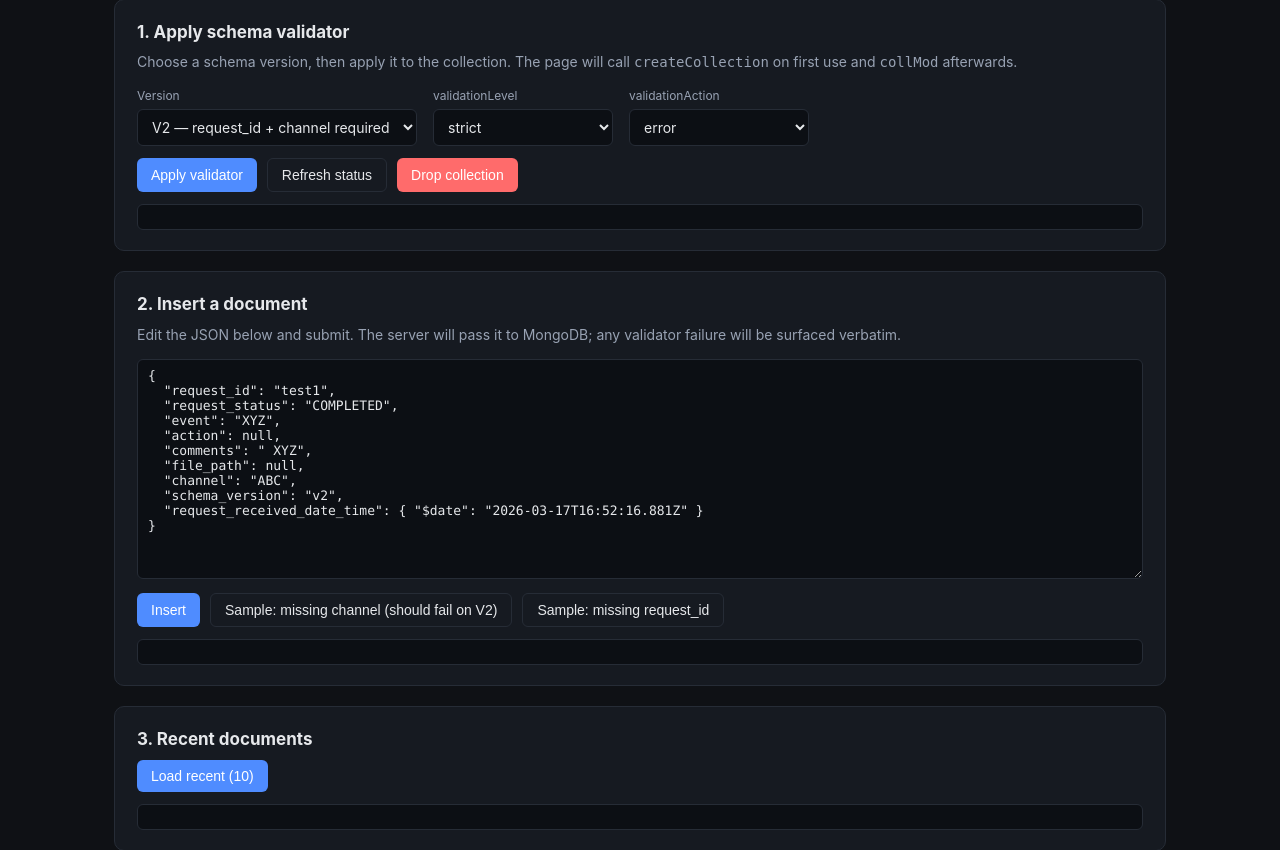
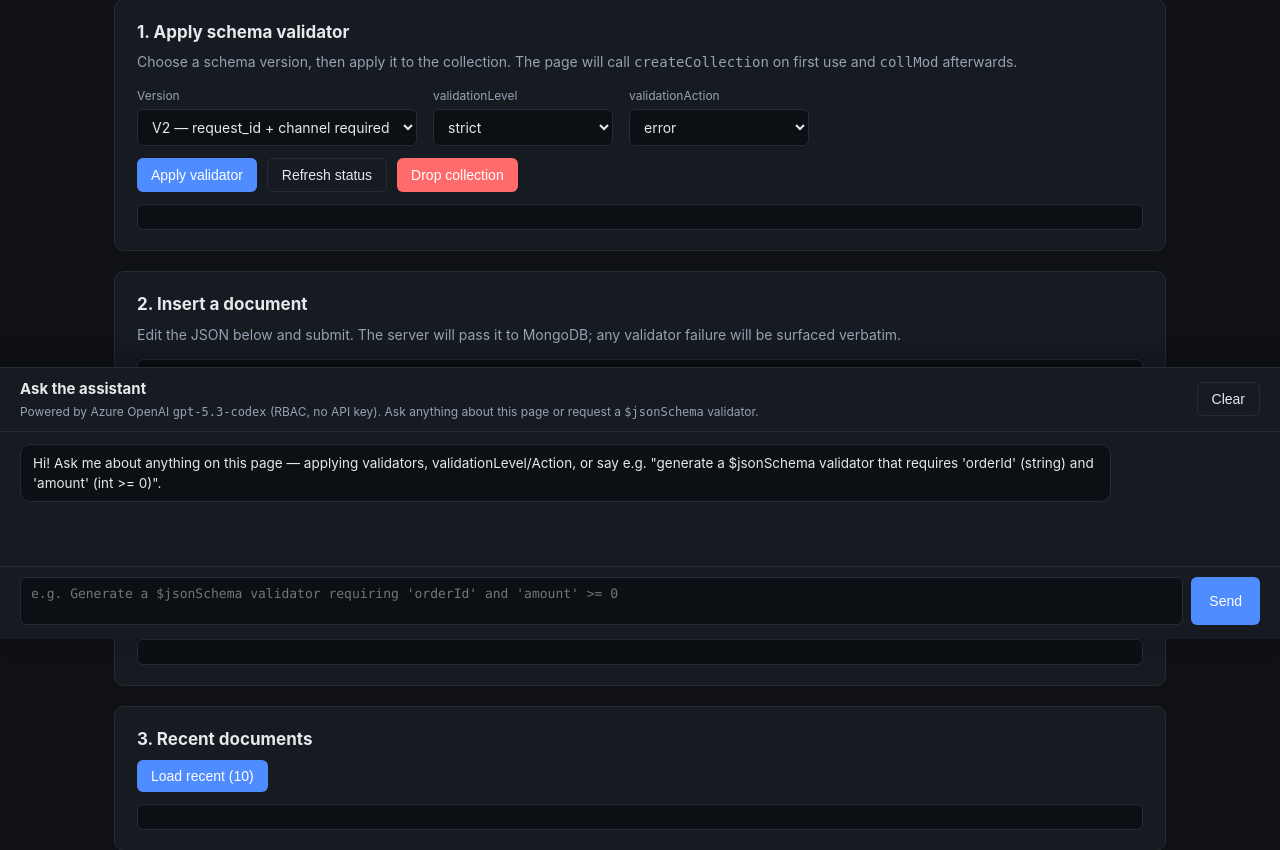
Before and after one commit to stukrstore/JsonValidator, a Flask app: page / in a window 1280 px wide. Shown: the part 161-1011 px from the top of the page. Run offline with Flask 3, Linux system fonts and the light colour scheme; data that the repository does not hold is empty.

Commit message:
feat: add AOAI gpt-5.3-codex chat assistant (RBAC, no key)
- New /api/chat backed by Azure OpenAI Responses API
- Uses DefaultAzureCredential -> bearer token (Cognitive Services OpenAI User
  role granted to the Container App system-assigned managed identity)
- Fixed bottom-1/3 chat panel in the UI; grounds answers in the
  DocumentDB $jsonSchema reference embedded in docs/jsonschema_reference.md
- Deploy script propagates AOAI_ENDPOINT/DEPLOYMENT/API_VERSION env vars

Co-authored-by: Copilot <223556219+Copilot@users.noreply.github.com>

````diff
--- a/app.py
+++ b/app.py
@@ -8,11 +8,25 @@ from flask import Flask, jsonify, render_template, request
 from pymongo import MongoClient
 from pymongo.errors import OperationFailure, PyMongoError
 
+try:
+    from azure.identity import DefaultAzureCredential, get_bearer_token_provider
+    from openai import AzureOpenAI
+    _AOAI_IMPORTS_OK = True
+except Exception as _aoai_imp_err:  # pragma: no cover
+    _AOAI_IMPORTS_OK = False
+    _AOAI_IMPORT_ERROR = str(_aoai_imp_err)
+
 load_dotenv()
 
 MONGODB_URI = os.environ.get("MONGODB_URI", "")
 MONGODB_DB = os.environ.get("MONGODB_DB", "jsonvalidator")
 MONGODB_COLLECTION = os.environ.get("MONGODB_COLLECTION", "requests")
+
+AOAI_ENDPOINT = os.environ.get(
+    "AOAI_ENDPOINT", "https://mskr-aoai-eastus.openai.azure.com/"
+)
+AOAI_DEPLOYMENT = os.environ.get("AOAI_DEPLOYMENT", "gpt-5.3-codex")
+AOAI_API_VERSION = os.environ.get("AOAI_API_VERSION", "2025-04-01-preview")
 
 app = Flask(__name__)
 app.secret_key = os.environ.get("FLASK_SECRET", "dev-secret")
@@ -362,5 +376,112 @@ def recent():
         return jsonify(ok=False, error=str(e)), 500
 
 
+# ---- Chat (Azure OpenAI, gpt-5.3-codex, RBAC via Managed Identity) ----
+
+_DOCS_PATH = os.path.join(os.path.dirname(__file__), "docs",
+                          "jsonschema_reference.md")
+try:
+    with open(_DOCS_PATH, "r", encoding="utf-8") as _fh:
+        _JSONSCHEMA_REFERENCE = _fh.read()
+except OSError:
+    _JSONSCHEMA_REFERENCE = ""
+
+_CHAT_SYSTEM_PROMPT = f"""You are an assistant embedded in the JsonValidator
+test page for Azure Cosmos DB for MongoDB (vCore) `$jsonSchema` validators.
+
+Your job is to:
+1. Answer the user's questions about the features shown on this page
+   (applying validators V1/V2, validationLevel, validationAction, schema
+   versioning workarounds, server-side vs client-side enforcement, etc.).
+2. When asked, generate a `$jsonSchema` validator (a JSON object suitable
+   for `db.createCollection({{validator: ...}})` or `collMod`).
+
+Ground every answer in the DocumentDB documentation below. If a user asks
+for an unsupported keyword (e.g. `oneOf`, `anyOf`, `enum`,
+`additionalProperties`, `patternProperties`, `allOf`, `not`,
+`dependencies`, `min/maxProperties`, `title`), point out that DocumentDB
+does not support it and suggest the documented workaround.
+
+Always return generated validators as a fenced ```json code block. Be
+concise. Reply in the language the user uses (Korean or English).
+
+----- DocumentDB $jsonSchema reference -----
+{_JSONSCHEMA_REFERENCE}
+----- end reference -----
+"""
+
+
+_aoai_client = None
+_aoai_error = None
+
+
+def aoai_client():
+    """Lazily build an AzureOpenAI client using RBAC (no API key)."""
+    global _aoai_client, _aoai_error
+    if _aoai_client is not None or _aoai_error is not None:
+        return _aoai_client
+    if not _AOAI_IMPORTS_OK:
+        _aoai_error = (
+            f"openai/azure-identity not installed: {_AOAI_IMPORT_ERROR}"
+        )
+        return None
+    try:
+        token_provider = get_bearer_token_provider(
+            DefaultAzureCredential(),
+            "https://cognitiveservices.azure.com/.default",
+        )
+        _aoai_client = AzureOpenAI(
+            azure_endpoint=AOAI_ENDPOINT,
+            api_version=AOAI_API_VERSION,
+            azure_ad_token_provider=token_provider,
+        )
+        return _aoai_client
+    except Exception as e:  # pragma: no cover
+        _aoai_error = f"failed to init AzureOpenAI: {e}"
+        return None
+
+
+@app.route("/api/chat", methods=["POST"])
+def chat():
+    payload = request.json or {}
+    history = payload.get("messages") or []
+    if not isinstance(history, list) or not history:
+        return jsonify(ok=False, error="messages must be a non-empty list"), 400
+
+    cleaned = []
+    for m in history[-12:]:
+        role = m.get("role")
+        content = m.get("content")
+        if role in ("user", "assistant") and isinstance(content, str) and content.strip():
+            cleaned.append({"role": role, "content": content[:4000]})
+    if not cleaned or cleaned[-1]["role"] != "user":
+        return jsonify(ok=False, error="last message must be from user"), 400
+
+    cli = aoai_client()
+    if cli is None:
+        return jsonify(ok=False, error=_aoai_error or "AOAI client unavailable"), 500
+
+    messages = [{"role": "system", "content": _CHAT_SYSTEM_PROMPT}] + cleaned
+    try:
+        resp = cli.responses.create(
+            model=AOAI_DEPLOYMENT,
+            input=messages,
+            max_output_tokens=1500,
+        )
+        reply = (getattr(resp, "output_text", "") or "").strip()
+        if not reply:
+            # Fallback: walk the output items.
+            parts = []
+            for item in getattr(resp, "output", []) or []:
+                for c in getattr(item, "content", []) or []:
+                    t = getattr(c, "text", None)
+                    if t:
+                        parts.append(t)
+            reply = "\n".join(parts).strip() or "(empty reply)"
+        return jsonify(ok=True, reply=reply, model=AOAI_DEPLOYMENT)
+    except Exception as e:  # pragma: no cover
+        return jsonify(ok=False, error=f"chat failed: {e}"), 500
+
+
 if __name__ == "__main__":
     app.run(host="0.0.0.0", port=int(os.environ.get("PORT", 8000)), debug=True)
--- a/requirements.txt
+++ b/requirements.txt
@@ -3,3 +3,6 @@ pymongo[srv]==4.10.1
 python-dotenv==1.0.1
 gunicorn==23.0.0
 dnspython==2.7.0
+openai==1.97.0
+httpx==0.27.2
+azure-identity==1.19.0
--- a/static/app.js
+++ b/static/app.js
@@ -113,3 +113,93 @@ document.getElementById("recent-btn").addEventListener("click", async () => {
 });
 
 refreshStatus();
+
+// ---- Chat panel ----
+
+const chatLog = document.getElementById("chat-log");
+const chatForm = document.getElementById("chat-form");
+const chatInput = document.getElementById("chat-input");
+const chatSend = document.getElementById("chat-send");
+const chatClear = document.getElementById("chat-clear");
+const chatHistory = [];
+
+function escapeHtml(s) {
+  return s.replace(/[&<>"']/g, c => ({
+    "&": "&amp;", "<": "&lt;", ">": "&gt;", '"': "&quot;", "'": "&#39;",
+  }[c]));
+}
+
+function renderMarkdownLite(text) {
+  const parts = [];
+  let last = 0;
+  const re = /```(\w+)?\n([\s\S]*?)```/g;
+  let m;
+  while ((m = re.exec(text)) !== null) {
+    parts.push(escapeHtml(text.slice(last, m.index)));
+    parts.push(`<pre><code>${escapeHtml(m[2])}</code></pre>`);
+    last = m.index + m[0].length;
+  }
+  parts.push(escapeHtml(text.slice(last)));
+  return parts.join("").replace(/`([^`]+)`/g, "<code>$1</code>");
+}
+
+function appendMsg(role, text) {
+  const div = document.createElement("div");
+  div.className = `chat-msg ${role}`;
+  if (role === "assistant") {
+    div.innerHTML = renderMarkdownLite(text);
+  } else {
+    div.textContent = text;
+  }
+  chatLog.appendChild(div);
+  chatLog.scrollTop = chatLog.scrollHeight;
+  return div;
+}
+
+appendMsg("assistant",
+  "Hi! Ask me about anything on this page — applying validators, validationLevel/Action, " +
+  "or say e.g. \"generate a $jsonSchema validator that requires 'orderId' (string) and 'amount' (int >= 0)\".");
+
+chatForm.addEventListener("submit", async (e) => {
+  e.preventDefault();
+  const text = chatInput.value.trim();
+  if (!text) return;
+  appendMsg("user", text);
+  chatHistory.push({ role: "user", content: text });
+  chatInput.value = "";
+  chatSend.disabled = true;
+  const pending = appendMsg("assistant", "…");
+  try {
+    const r = await jsonFetch("/api/chat", {
+      method: "POST",
+      body: JSON.stringify({ messages: chatHistory }),
+    });
+    if (r.ok && r.body.ok) {
+      pending.innerHTML = renderMarkdownLite(r.body.reply || "(empty reply)");
+      chatHistory.push({ role: "assistant", content: r.body.reply || "" });
+    } else {
+      pending.className = "chat-msg error";
+      pending.textContent = `Error: ${r.body.error || r.status}`;
+    }
+  } catch (err) {
+    pending.className = "chat-msg error";
+    pending.textContent = `Error: ${err.message}`;
+  } finally {
+    chatSend.disabled = false;
+    chatLog.scrollTop = chatLog.scrollHeight;
+    chatInput.focus();
+  }
+});
+
+chatInput.addEventListener("keydown", (e) => {
+  if (e.key === "Enter" && !e.shiftKey) {
+    e.preventDefault();
+    chatForm.requestSubmit();
+  }
+});
+
+chatClear.addEventListener("click", () => {
+  chatHistory.length = 0;
+  chatLog.innerHTML = "";
+  appendMsg("assistant", "Cleared. Ask me anything about this page or request a validator.");
+});
--- a/static/style.css
+++ b/static/style.css
@@ -95,3 +95,78 @@ button.danger { background: var(--danger); }
 .hint { font-size: 12px; color: var(--muted); margin-top: 12px; }
 a { color: var(--accent); }
 @media (max-width: 720px) { .two-col { grid-template-columns: 1fr; } }
+
+/* ---- Chat panel (bottom 1/3 of viewport) ---- */
+body { padding-bottom: 36vh; }
+main { margin-bottom: 12px; }
+
+#chat-panel {
+  position: fixed;
+  left: 0;
+  right: 0;
+  bottom: 0;
+  height: 34vh;
+  min-height: 240px;
+  background: var(--panel);
+  border-top: 1px solid var(--border);
+  display: flex;
+  flex-direction: column;
+  z-index: 50;
+  box-shadow: 0 -6px 24px rgba(0,0,0,0.35);
+}
+#chat-panel .chat-header {
+  display: flex;
+  justify-content: space-between;
+  align-items: center;
+  padding: 10px 20px;
+  border-bottom: 1px solid var(--border);
+}
+#chat-panel .chat-header h2 { margin: 0; font-size: 15px; }
+#chat-panel .chat-header p  { margin: 2px 0 0; font-size: 12px; color: var(--muted); }
+
+.chat-log {
+  flex: 1;
+  overflow-y: auto;
+  padding: 12px 20px;
+  display: flex;
+  flex-direction: column;
+  gap: 10px;
+  font-size: 13.5px;
+}
+.chat-msg {
+  max-width: 88%;
+  padding: 8px 12px;
+  border-radius: 10px;
+  border: 1px solid var(--border);
+  background: #0c0f14;
+  white-space: pre-wrap;
+  word-break: break-word;
+}
+.chat-msg.user      { align-self: flex-end; background: #18283f; border-color: #2c4a78; }
+.chat-msg.assistant { align-self: flex-start; }
+.chat-msg.error     { align-self: flex-start; border-color: var(--danger); color: var(--danger); }
+.chat-msg pre {
+  background: #05080d;
+  border: 1px solid var(--border);
+  border-radius: 6px;
+  padding: 8px 10px;
+  margin: 6px 0 0;
+  font-family: ui-monospace, SFMono-Regular, Menlo, monospace;
+  font-size: 12.5px;
+  white-space: pre;
+  overflow-x: auto;
+}
+.chat-msg code { font-family: ui-monospace, SFMono-Regular, Menlo, monospace; }
+
+.chat-form {
+  display: flex;
+  gap: 8px;
+  padding: 10px 20px 14px;
+  border-top: 1px solid var(--border);
+}
+.chat-form textarea {
+  flex: 1;
+  min-height: 44px;
+  resize: none;
+}
+.chat-form button { align-self: stretch; padding: 8px 18px; }
--- a/templates/index.html
+++ b/templates/index.html
@@ -106,6 +106,23 @@
     </section>
   </main>
 
+  <section id="chat-panel" aria-label="AI assistant">
+    <header class="chat-header">
+      <div>
+        <h2>Ask the assistant</h2>
+        <p>Powered by Azure OpenAI <code>gpt-5.3-codex</code> (RBAC, no API key).
+           Ask anything about this page or request a <code>$jsonSchema</code> validator.</p>
+      </div>
+      <button id="chat-clear" class="ghost" type="button">Clear</button>
+    </header>
+    <div id="chat-log" class="chat-log" aria-live="polite"></div>
+    <form id="chat-form" class="chat-form">
+      <textarea id="chat-input" rows="2"
+        placeholder="e.g. Generate a $jsonSchema validator requiring 'orderId' and 'amount' >= 0"></textarea>
+      <button id="chat-send" type="submit">Send</button>
+    </form>
+  </section>
+
   <script src="{{ url_for('static', filename='app.js') }}"></script>
 </body>
 </html>
````
Also changed, not shown: docs/jsonschema_reference.md (added, +136 -0 lines), 2 other files.
